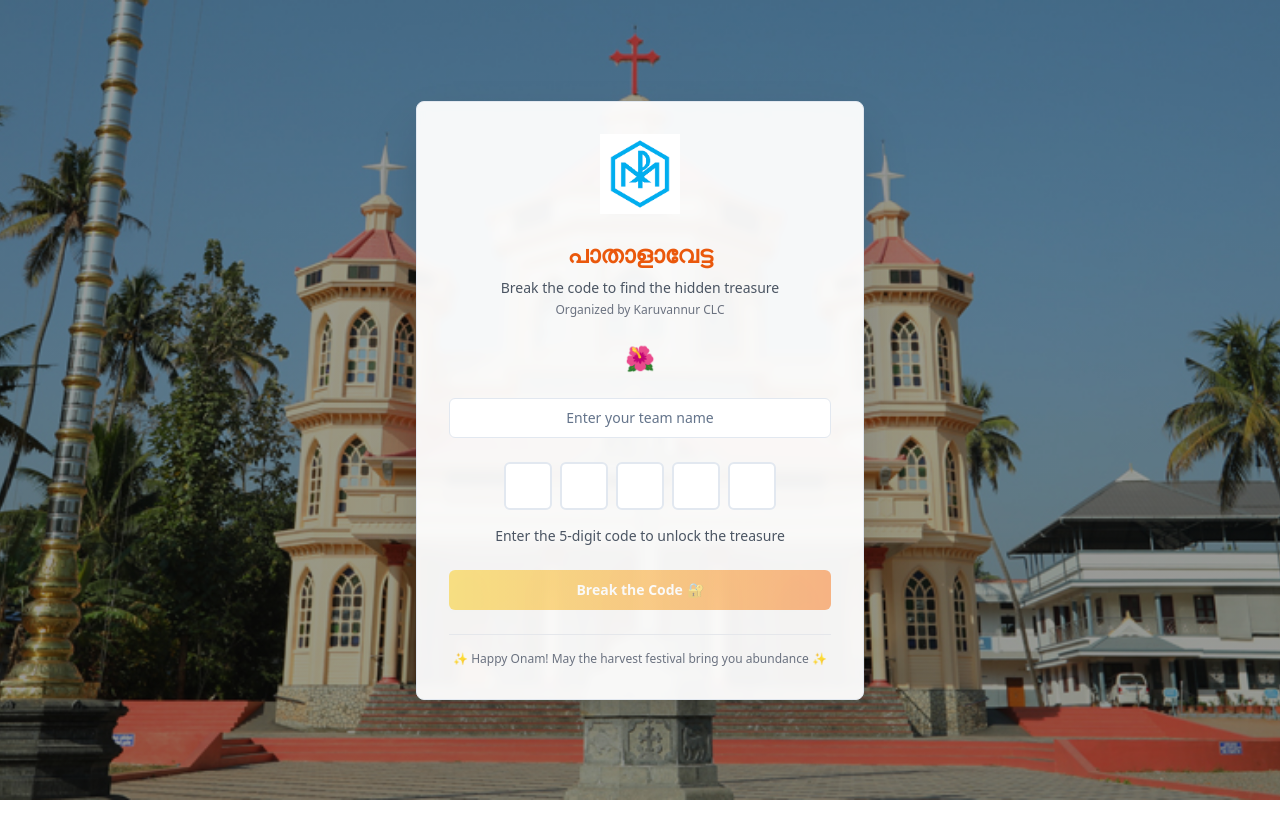
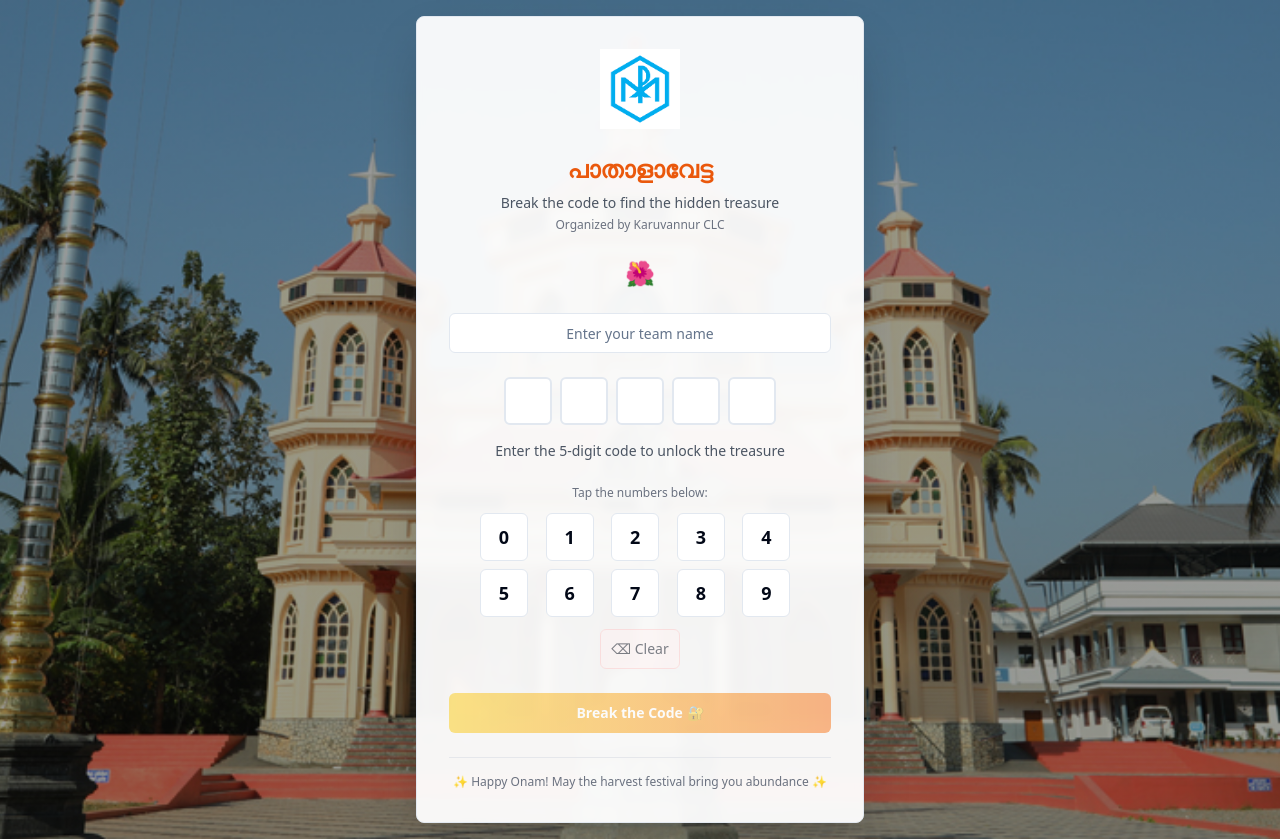
Before and after one commit to diyadavis25/dream-weaver-clone, a React (Vite) app: page / in a window 1280 px wide. Before the commit the page ends 800 px from the top, so only its background shows below. Built offline with nearby package versions, Linux system fonts and the light colour scheme.

Commit message:
Add keyboard input display

```diff
--- a/src/pages/TreasureHunt.tsx
+++ b/src/pages/TreasureHunt.tsx
@@ -9,6 +9,7 @@ const TreasureHunt = () => {
   const [teamName, setTeamName] = useState('');
   const [code, setCode] = useState(['', '', '', '', '']);
   const [gameState, setGameState] = useState<'input' | 'success' | 'failure'>('input');
+  const [activeDigit, setActiveDigit] = useState<string | null>(null);
   const CORRECT_CODE = '01964';
 
   const handleCodeChange = (index: number, value: string) => {
@@ -17,11 +18,25 @@ const TreasureHunt = () => {
       newCode[index] = value;
       setCode(newCode);
 
+      // Show active digit feedback
+      if (value) {
+        setActiveDigit(value);
+        setTimeout(() => setActiveDigit(null), 300);
+      }
+
       // Auto-focus next input
       if (value && index < 4) {
         const nextInput = document.getElementById(`code-${index + 1}`);
         nextInput?.focus();
       }
+    }
+  };
+
+  const handleKeyboardClick = (digit: string) => {
+    // Find the first empty input
+    const emptyIndex = code.findIndex(c => c === '');
+    if (emptyIndex !== -1) {
+      handleCodeChange(emptyIndex, digit);
     }
   };
 
@@ -43,6 +58,8 @@ const TreasureHunt = () => {
   const tryAgain = () => {
     setGameState('input');
     setCode(['', '', '', '', '']);
+    setActiveDigit(null);
+    setActiveDigit(null);
   };
 
   return (
@@ -100,6 +117,43 @@ const TreasureHunt = () => {
                   ))}
                 </div>
                 <p className="text-sm text-gray-600">Enter the 5-digit code to unlock the treasure</p>
+              </div>
+
+              {/* Virtual Keyboard */}
+              <div className="space-y-3">
+                <p className="text-xs text-gray-500">Tap the numbers below:</p>
+                <div className="grid grid-cols-5 gap-2 max-w-xs mx-auto">
+                  {[0, 1, 2, 3, 4, 5, 6, 7, 8, 9].map((digit) => (
+                    <Button
+                      key={digit}
+                      variant="outline"
+                      onClick={() => handleKeyboardClick(digit.toString())}
+                      className={`w-12 h-12 text-lg font-bold transition-all duration-200 ${
+                        activeDigit === digit.toString()
+                          ? 'bg-orange-500 text-white border-orange-500 scale-110'
+                          : 'hover:bg-orange-100 hover:border-orange-300'
+                      }`}
+                      disabled={code.every(c => c !== '')}
+                    >
+                      {digit}
+                    </Button>
+                  ))}
+                </div>
+                <Button
+                  variant="outline"
+                  onClick={() => {
+                    const lastFilledIndex = code.map((c, i) => c !== '' ? i : -1).filter(i => i !== -1).pop();
+                    if (lastFilledIndex !== undefined) {
+                      const newCode = [...code];
+                      newCode[lastFilledIndex] = '';
+                      setCode(newCode);
+                    }
+                  }}
+                  className="w-20 h-10 text-sm bg-red-50 hover:bg-red-100 border-red-200"
+                  disabled={code.every(c => c === '')}
+                >
+                  ⌫ Clear
+                </Button>
               </div>
 
               {/* Submit Button */}
```
